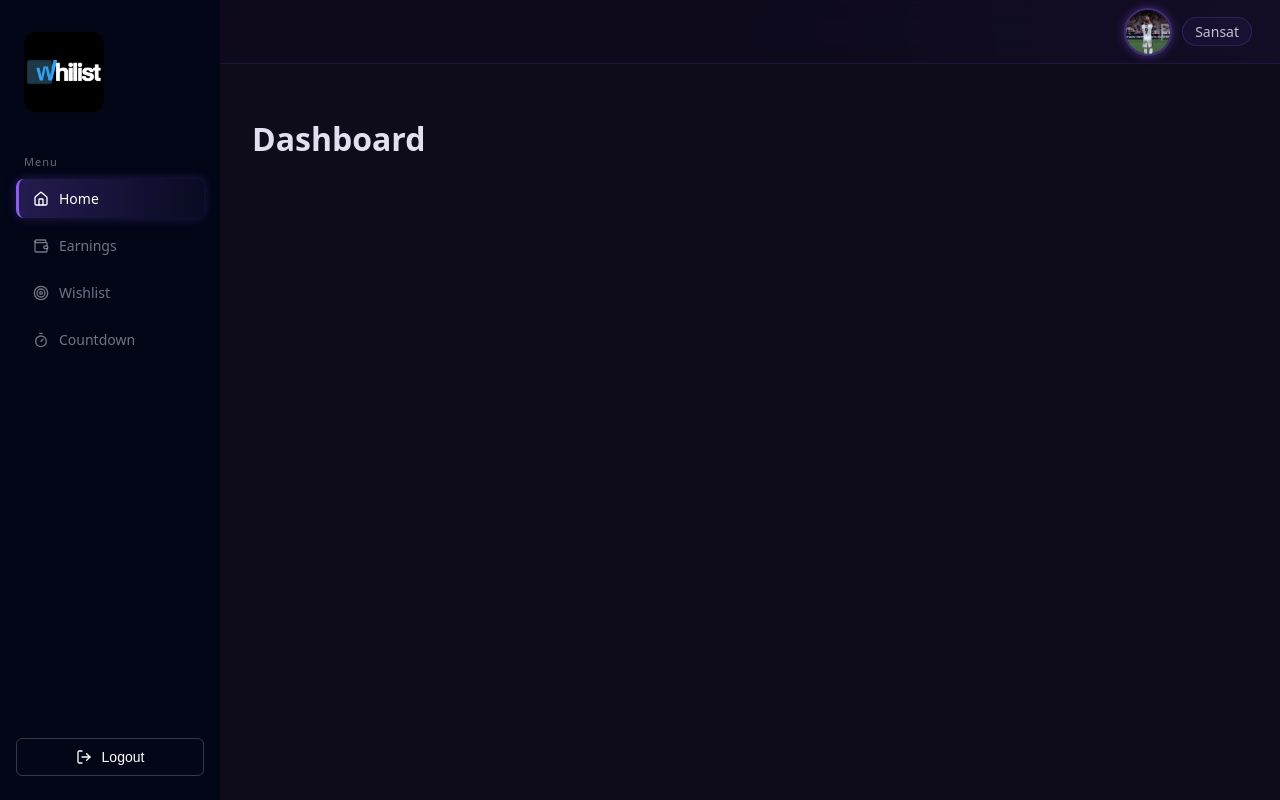
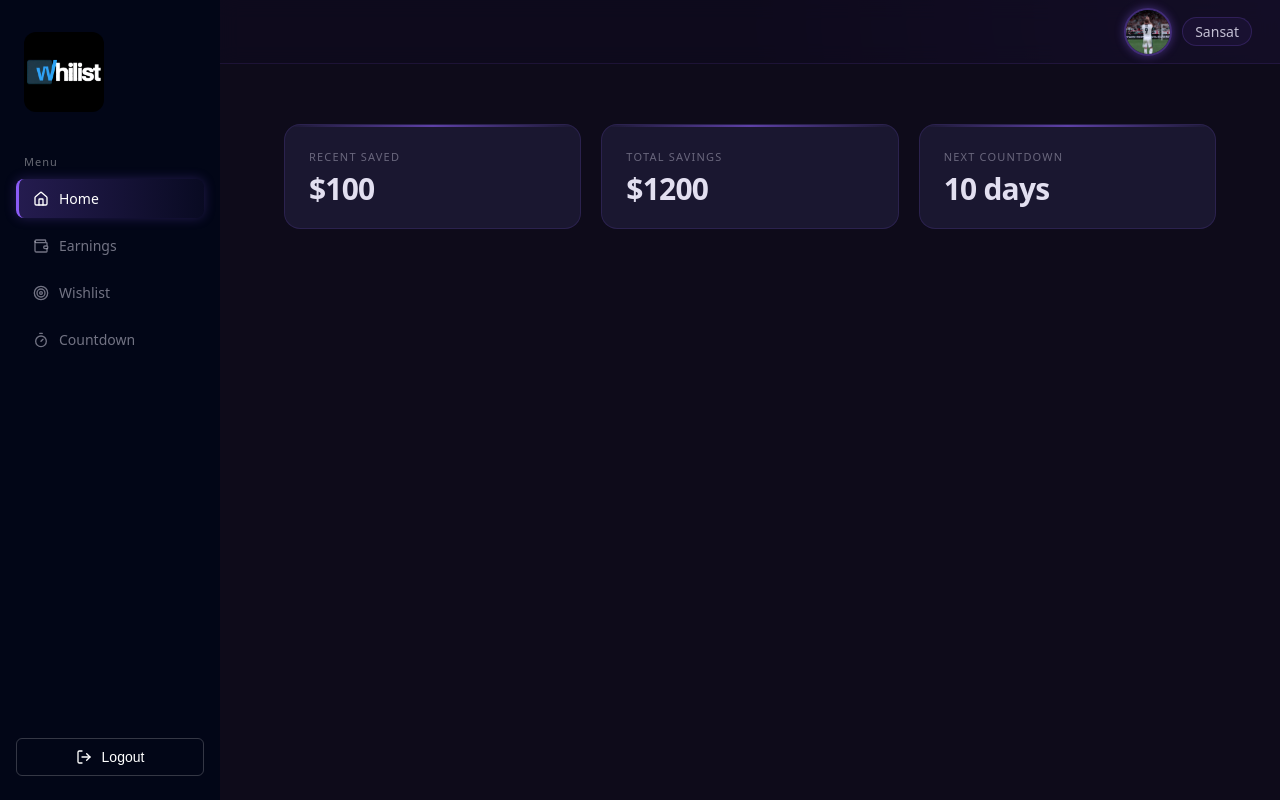
Before and after one commit to Satwik1428/WHILIST, a React (Vite) app: page / in a window 1280 px wide. Built offline with nearby package versions, Linux system fonts and the light colour scheme.

Commit message:
Statcard draft 1

```diff
--- /dev/null
+++ b/src/components/dashboard/StatCard.jsx
@@ -0,0 +1,9 @@
+function StatCard({ title, value}){
+    return(
+        <div className="statcard">
+            <p className="stat-title">{title}</p>
+            <p className="stat-value">{value}</p>
+        </div>
+    )
+}
+export default StatCard;
--- a/src/pages/Dashboard.jsx
+++ b/src/pages/Dashboard.jsx
@@ -1,6 +1,14 @@
+import StatCard from "../components/dashboard/StatCard";
+import "../styles/dashboard.css";
 function Dashboard(){
     return(
-        <h1>Dashboard</h1>
+        <div className="dashboard">
+            <div className="stats">
+                <StatCard title="Recent Saved" value="$100" />
+                <StatCard title="Total savings" value="$1200" />
+                <StatCard title="Next countdown" value="10 days" />
+            </div>
+        </div>
     )
 }
 export default Dashboard;
--- /dev/null
+++ b/src/styles/dashboard.css
@@ -0,0 +1,150 @@
+.dashboard {
+  padding: 28px 32px;
+}
+
+.stats {
+  display: grid;
+  grid-template-columns: repeat(3, 1fr);
+  gap: 20px;
+  margin-bottom: 28px;
+}
+
+@keyframes fadeUp {
+  from {
+    opacity: 0;
+    transform: translateY(20px);
+  }
+  to {
+    opacity: 1;
+    transform: translateY(0);
+  }
+}
+
+@keyframes shimmer {
+  0% { background-position: -200% center; }
+  100% { background-position: 200% center; }
+}
+
+@keyframes borderGlow {
+  0%, 100% { border-color: rgba(139, 92, 246, 0.15); }
+  50% { border-color: rgba(212, 175, 55, 0.4); }
+}
+
+.statcard {
+  background: #1a1730;
+  border: 1px solid rgba(139, 92, 246, 0.15);
+  border-radius: 16px;
+  padding: 24px;
+  display: flex;
+  flex-direction: column;
+  gap: 10px;
+  cursor: default;
+  position: relative;
+  overflow: hidden;
+
+  /* fade up on load */
+  animation: fadeUp 0.4s ease both;
+}
+
+/* stagger each card */
+.statcard:nth-child(1) { animation-delay: 0.05s; }
+.statcard:nth-child(2) { animation-delay: 0.15s; }
+.statcard:nth-child(3) { animation-delay: 0.25s; }
+
+/* subtle top accent line */
+.statcard::before {
+  content: "";
+  position: absolute;
+  top: 0;
+  left: 0;
+  right: 0;
+  height: 2px;
+  background: linear-gradient(
+    90deg,
+    transparent,
+    rgba(139, 92, 246, 0.6),
+    transparent
+  );
+  transition: background 0.3s ease;
+}
+
+/* golden shimmer layer on hover */
+.statcard::after {
+  content: "";
+  position: absolute;
+  inset: 0;
+  background: linear-gradient(
+    105deg,
+    transparent 40%,
+    rgba(212, 175, 55, 0.06) 50%,
+    transparent 60%
+  );
+  background-size: 200% 100%;
+  opacity: 0;
+  transition: opacity 0.3s ease;
+}
+
+.statcard:hover {
+  border-color: rgba(212, 175, 55, 0.45);
+  transform: translateY(-3px);
+  background: #1e1a38;
+  transition: all 0.25s ease;
+  box-shadow:
+    0 8px 32px rgba(212, 175, 55, 0.08),
+    0 2px 8px rgba(0, 0, 0, 0.3);
+}
+
+.statcard:hover::before {
+  background: linear-gradient(
+    90deg,
+    transparent,
+    rgba(212, 175, 55, 0.8),
+    transparent
+  );
+}
+
+.statcard:hover::after {
+  opacity: 1;
+  animation: shimmer 1.2s ease infinite;
+}
+
+.statcard:hover .stat-value {
+  color: #f0d060;
+  transition: color 0.25s ease;
+}
+
+.statcard:hover .stat-title {
+  color: rgba(240, 208, 96, 0.6);
+  transition: color 0.25s ease;
+}
+
+.stat-title {
+  font-size: 11px;
+  font-weight: 500;
+  color: rgba(226, 223, 240, 0.4);
+  text-transform: uppercase;
+  letter-spacing: 1.2px;
+  margin: 0;
+  transition: color 0.25s ease;
+}
+
+.stat-value {
+  font-size: 30px;
+  font-weight: 600;
+  color: #e2dff0;
+  margin: 0;
+  letter-spacing: -0.8px;
+  line-height: 1;
+  transition: color 0.25s ease;
+}
+
+.stat-sub {
+  font-size: 12px;
+  color: rgba(139, 92, 246, 0.55);
+  margin: 0;
+  transition: color 0.25s ease;
+}
+
+.statcard:hover .stat-sub {
+  color: rgba(212, 175, 55, 0.5);
+}
```
Also changed, not shown: src/components/dashboard/ProgressBar.jsx (added).
